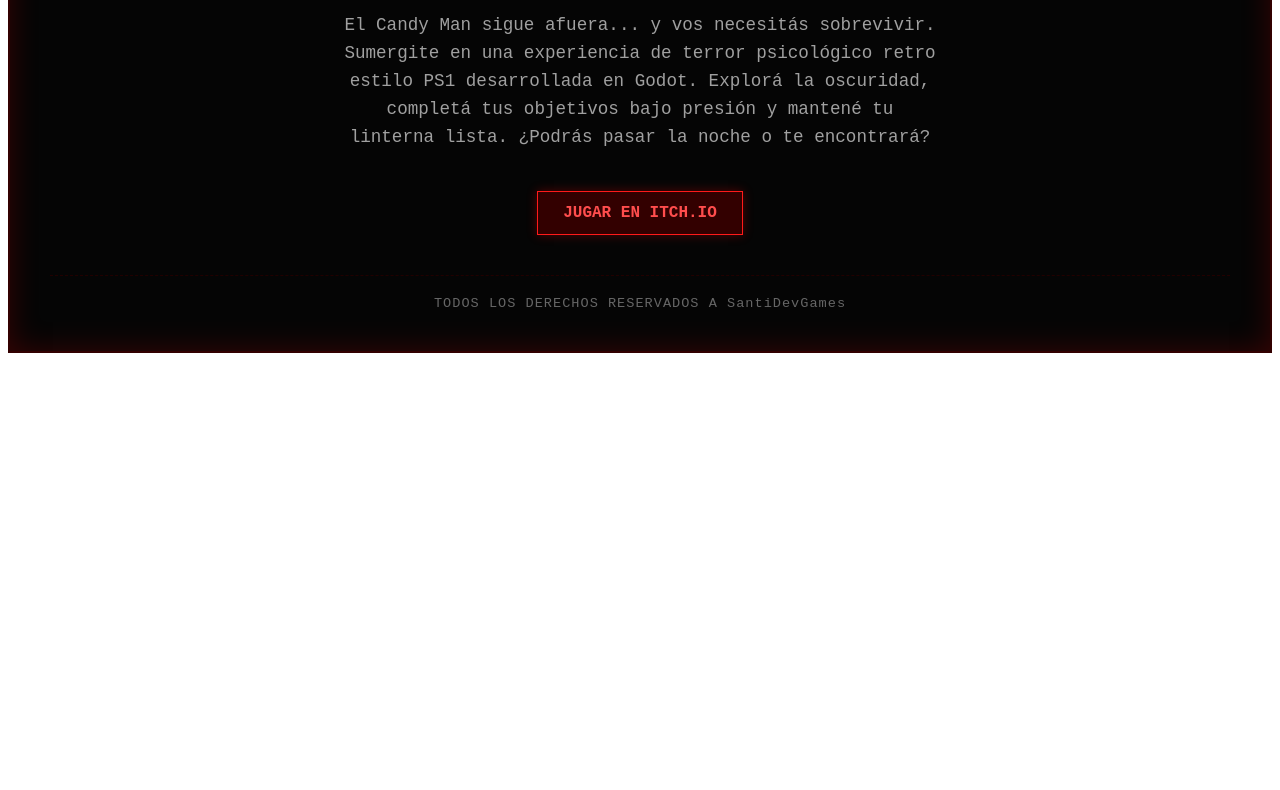
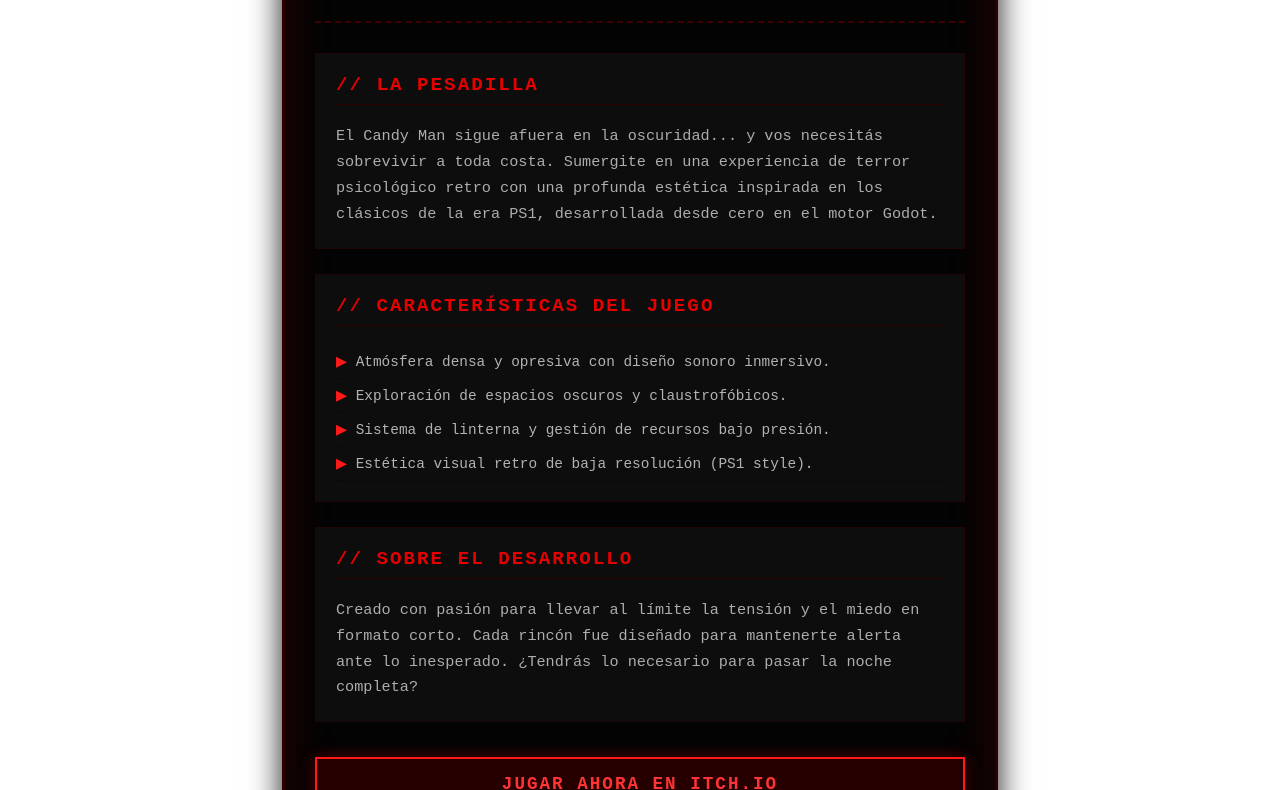
Before and after one commit to SantiDevGames/Launch-The-Candy-Man-By-SantiDevGames, a plain HTML site: page index.html in a window 1280 px wide. Shown: the part 156-946 px from the top of the page. Before the commit the page ends 800 px from the top, so only its background shows below. Drawn offline with Linux system fonts and the light colour scheme.

Commit message:
Update index.html

```diff
--- a/index.html
+++ b/index.html
@@ -6,59 +6,108 @@ LAUNCH The Candy Man On Itch.io
     <meta charset="UTF-8">
     <style>
         .horror-container {
-            background-color: #050505;
-            color: #d1d1d1;
+            background-color: #030303;
+            color: #c7c7c7;
             font-family: 'Courier New', Courier, monospace;
+            max-width: 650px;
+            margin: 0 auto;
+            padding: 40px 30px;
+            border: 3px solid #2a0000;
+            box-shadow: inset 0 0 50px rgba(255, 0, 0, 0.15), 0 0 30px rgba(0, 0, 0, 0.9);
             text-align: center;
-            padding: 40px;
-            border: 2px solid #330000;
-            box-shadow: inset 0 0 30px rgba(255, 0, 0, 0.2);
+        }
+        .horror-header {
+            border-bottom: 2px dashed #400000;
+            padding-bottom: 30px;
+            margin-bottom: 30px;
         }
         .horror-title {
             color: #ff1a1a;
-            font-size: 2.5em;
+            font-size: 2.8em;
             text-transform: uppercase;
-            letter-spacing: 4px;
-            text-shadow: 0 0 10px rgba(255, 0, 0, 0.7), 0 0 20px rgba(255, 0, 0, 0.4);
-            animation: flicker 2s infinite alternate;
+            letter-spacing: 5px;
+            margin: 0 0 10px 0;
+            text-shadow: 0 0 12px rgba(255, 0, 0, 0.8), 0 0 25px rgba(255, 0, 0, 0.4);
+            animation: flicker 2.5s infinite alternate;
+        }
+        .horror-subtitle {
+            color: #8c8c8c;
+            font-size: 1em;
+            letter-spacing: 3px;
+            text-transform: uppercase;
+        }
+        .section-box {
+            background-color: #0d0d0d;
+            border: 1px solid #1f0505;
+            padding: 20px;
+            margin: 25px 0;
+            text-align: left;
+        }
+        .section-box h3 {
+            color: #e60000;
+            margin-top: 0;
+            font-size: 1.2em;
+            text-transform: uppercase;
+            letter-spacing: 2px;
+            border-bottom: 1px solid #2a0000;
+            padding-bottom: 8px;
         }
         .horror-text {
-            font-size: 1.1em;
-            color: #a0a0a0;
-            margin: 20px auto;
-            max-width: 600px;
-            line-height: 1.6;
+            font-size: 0.95em;
+            color: #adadad;
+            line-height: 1.7;
+            margin: 0;
+        }
+        .feature-list {
+            list-style-type: none;
+            padding: 0;
+            margin: 0;
+            text-align: left;
+        }
+        .feature-list li {
+            padding: 8px 0;
+            color: #b3b3b3;
+            border-bottom: 1px dotted #1a0000;
+            font-size: 0.9em;
+        }
+        .feature-list li::before {
+            content: "▶ ";
+            color: #ff1a1a;
         }
         .horror-btn {
-            display: inline-block;
-            background-color: #330000;
-            color: #ff4d4d;
-            border: 1px solid #ff1a1a;
-            padding: 12px 25px;
+            display: block;
+            background-color: #260000;
+            color: #ff3333;
+            border: 2px solid #ff1a1a;
+            padding: 15px;
             font-family: 'Courier New', Courier, monospace;
             font-weight: bold;
+            font-size: 1.1em;
             text-decoration: none;
-            margin-top: 20px;
+            text-transform: uppercase;
+            letter-spacing: 2px;
+            margin: 35px 0 20px 0;
             transition: 0.3s;
-            box-shadow: 0 0 10px rgba(255, 0, 0, 0.3);
+            box-shadow: 0 0 15px rgba(255, 0, 0, 0.3);
         }
         .horror-btn:hover {
             background-color: #ff1a1a;
-            color: #000;
-            box-shadow: 0 0 20px rgba(255, 0, 0, 0.8);
+            color: #030303;
+            box-shadow: 0 0 25px rgba(255, 0, 0, 0.9);
         }
         .footer-rights {
             margin-top: 40px;
             font-size: 0.85em;
-            color: #666666;
-            letter-spacing: 1px;
-            border-top: 1px dashed #220000;
-            padding-top: 20px;
+            color: #595959;
+            letter-spacing: 2px;
+            border-top: 2px dashed #2a0000;
+            padding-top: 25px;
+            text-transform: uppercase;
         }
         @keyframes flicker {
             0%, 19%, 21%, 23%, 25%, 54%, 56%, 100% {
                 opacity: 1;
-                text-shadow: 0 0 10px rgba(255, 0, 0, 0.7), 0 0 20px rgba(255, 0, 0, 0.4);
+                text-shadow: 0 0 12px rgba(255, 0, 0, 0.8), 0 0 25px rgba(255, 0, 0, 0.4);
             }
             20%, 24%, 55% {
                 opacity: 0.4;
@@ -70,16 +119,42 @@ LAUNCH The Candy Man On Itch.io
 <body>
 
 <div class="horror-container">
-    <h1 class="horror-title">The Candy Man</h1>
-    <p class="horror-text">
-        El Candy Man sigue afuera... y vos necesitás sobrevivir. Sumergite en una experiencia de terror psicológico retro estilo PS1 desarrollada en Godot. Explorá la oscuridad, completá tus objetivos bajo presión y mantené tu linterna lista. ¿Podrás pasar la noche o te encontrará?
-    </p>
 
-    <a href="https://santidevgames.itch.io" class="horror-btn" target="_blank">JUGAR EN ITCH.IO</a>
+    <div class="horror-header">
+        <h1 class="horror-title">The Candy Man</h1>
+        <div class="horror-subtitle">StaticTape Games Production</div>
+    </div>
+
+    <div class="section-box">
+        <h3>// LA PESADILLA</h3>
+        <p class="horror-text">
+            El Candy Man sigue afuera en la oscuridad... y vos necesitás sobrevivir a toda costa. Sumergite en una experiencia de terror psicológico retro con una profunda estética inspirada en los clásicos de la era PS1, desarrollada desde cero en el motor Godot.
+        </p>
+    </div>
+
+    <div class="section-box">
+        <h3>// CARACTERÍSTICAS DEL JUEGO</h3>
+        <ul class="feature-list">
+            <li>Atmósfera densa y opresiva con diseño sonoro inmersivo.</li>
+            <li>Exploración de espacios oscuros y claustrofóbicos.</li>
+            <li>Sistema de linterna y gestión de recursos bajo presión.</li>
+            <li>Estética visual retro de baja resolución (PS1 style).</li>
+        </ul>
+    </div>
+
+    <div class="section-box">
+        <h3>// SOBRE EL DESARROLLO</h3>
+        <p class="horror-text">
+            Creado con pasión para llevar al límite la tensión y el miedo en formato corto. Cada rincón fue diseñado para mantenerte alerta ante lo inesperado. ¿Tendrás lo necesario para pasar la noche completa?
+        </p>
+    </div>
+
+    <a href="https://santidevgames.itch.io" class="horror-btn" target="_blank">JUGAR AHORA EN ITCH.IO</a>
 
     <div class="footer-rights">
         TODOS LOS DERECHOS RESERVADOS A SantiDevGames
     </div>
+
 </div>
 
 </body>
```
